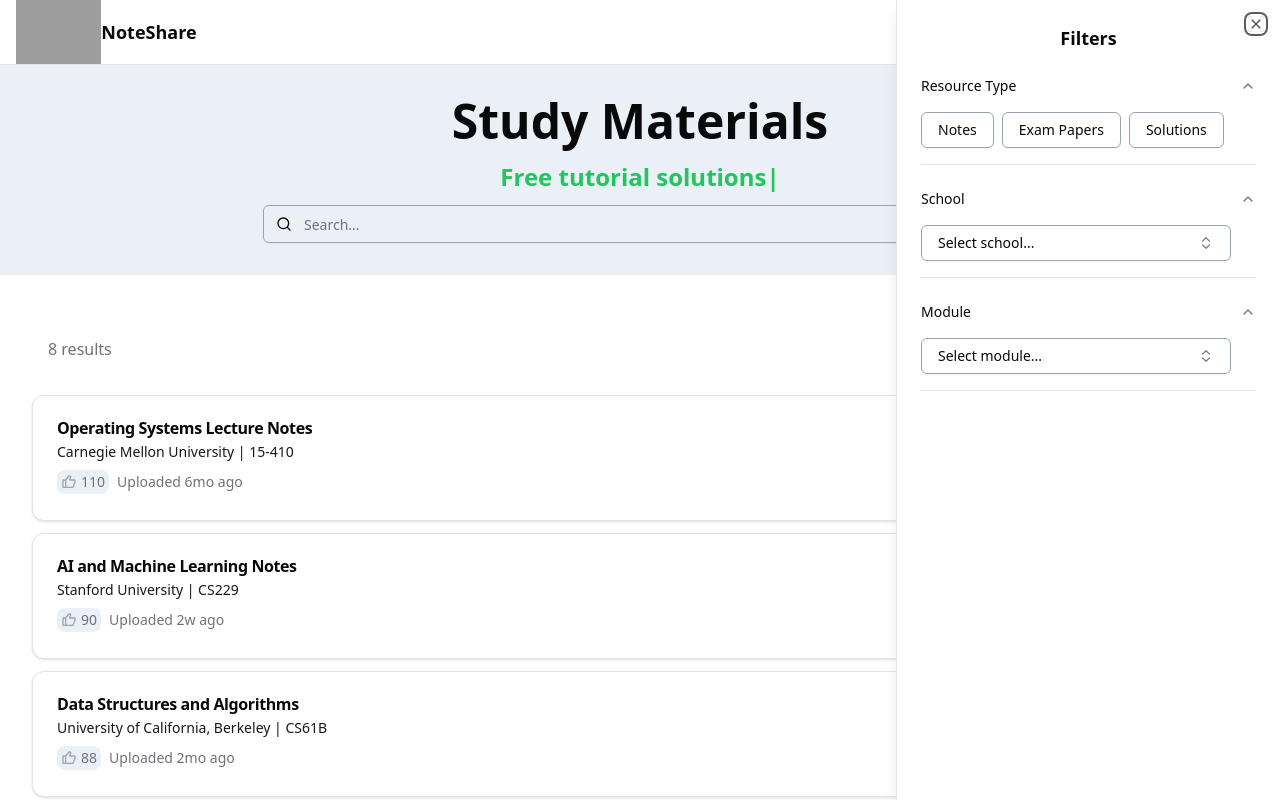
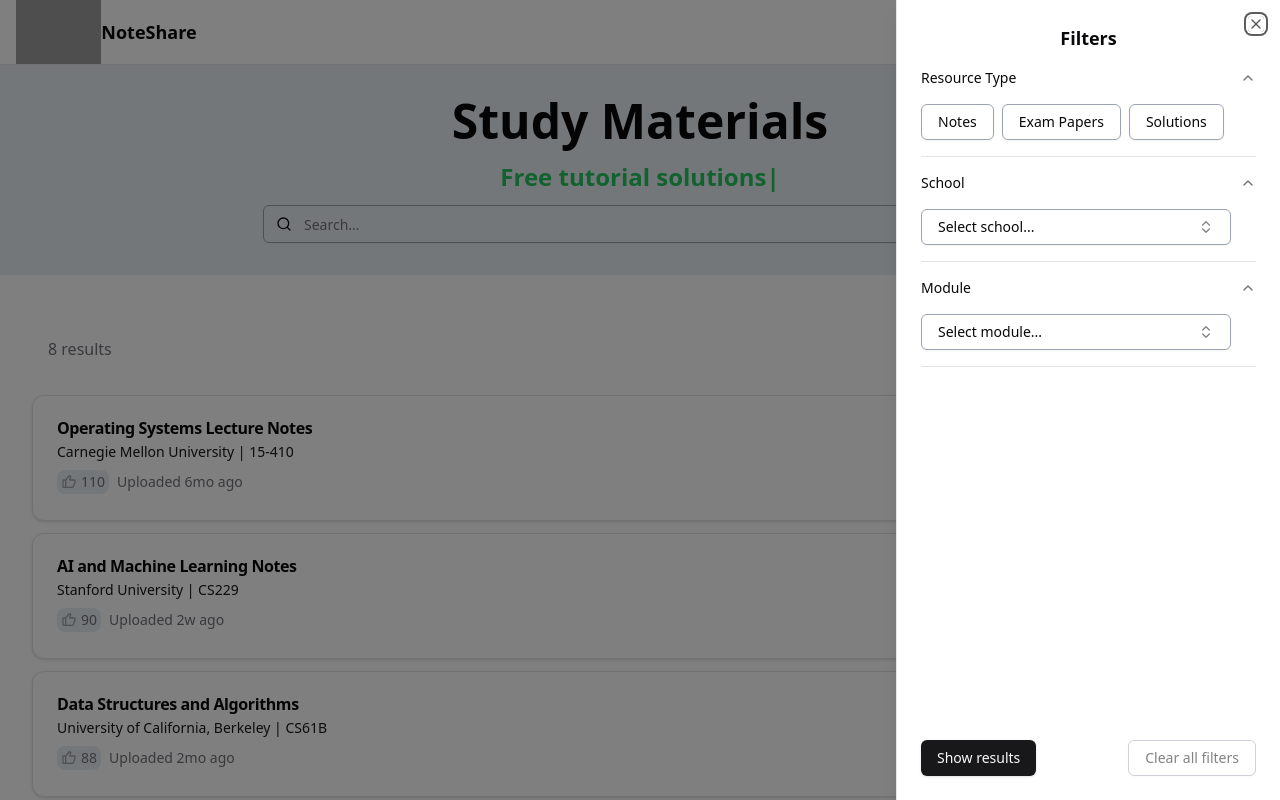
Before and after one commit to joshualwf/note-share, a Next.js app: page / in a window 1280 px wide. Both pictures are taken after a click on the button "Filters". Shown: the top 800 px of the page. Built offline with nearby package versions, Linux system fonts and the light colour scheme; grey boxes are pictures that could not be loaded.

Commit message:
add buttons in filter sheet

```diff
--- a/src/components/FilterSheet.tsx
+++ b/src/components/FilterSheet.tsx
@@ -57,14 +57,28 @@ function FilterSheet({
     setIsSheetOpen(open);
   };
 
+  const handleClearAllFilters = () => {
+    setResourceTypesFilter([]);
+    setSchoolFilter(null);
+    setModCodeFilter(null);
+  };
+
   return (
     <Sheet open={isSheetOpen} onOpenChange={handleOpen} modal={false}>
+      {isSheetOpen && (
+        <div
+          className={`fixed inset-0 bg-black/50 z-40 transition-opacity duration-9000 ${
+            isSheetOpen ? "opacity-100" : "opacity-0 pointer-events-none"
+          }`}
+          onClick={() => setIsSheetOpen(false)}
+        ></div>
+      )}
       <SheetTrigger className="text-sm font-medium px-4 rounded-md border border-input bg-background shadow-sm hover:bg-accent hover:text-accent-foreground">
         Filters
       </SheetTrigger>
-      <SheetContent side={sheetSide}>
-        <SheetHeader>
-          <SheetTitle>Filters</SheetTitle>
+      <SheetContent side={sheetSide} className="flex flex-col justify-between">
+        <div>
+          <SheetTitle className="text-center">Filters</SheetTitle>
           <Accordion type="single" collapsible defaultValue="item-1">
             <AccordionItem value="item-1">
               <AccordionTrigger>Resource Type</AccordionTrigger>
@@ -118,7 +132,21 @@ function FilterSheet({
               </AccordionContent>
             </AccordionItem>
           </Accordion>
-        </SheetHeader>
+        </div>
+        <div className="flex justify-between">
+          <Button onClick={() => setIsSheetOpen(false)}>Show results</Button>
+          <Button
+            variant="outline"
+            onClick={handleClearAllFilters}
+            disabled={
+              resourceTypesFilter.length === 0 &&
+              !schoolFilter &&
+              !modCodeFilter
+            }
+          >
+            Clear all filters
+          </Button>
+        </div>
       </SheetContent>
     </Sheet>
   );
```
